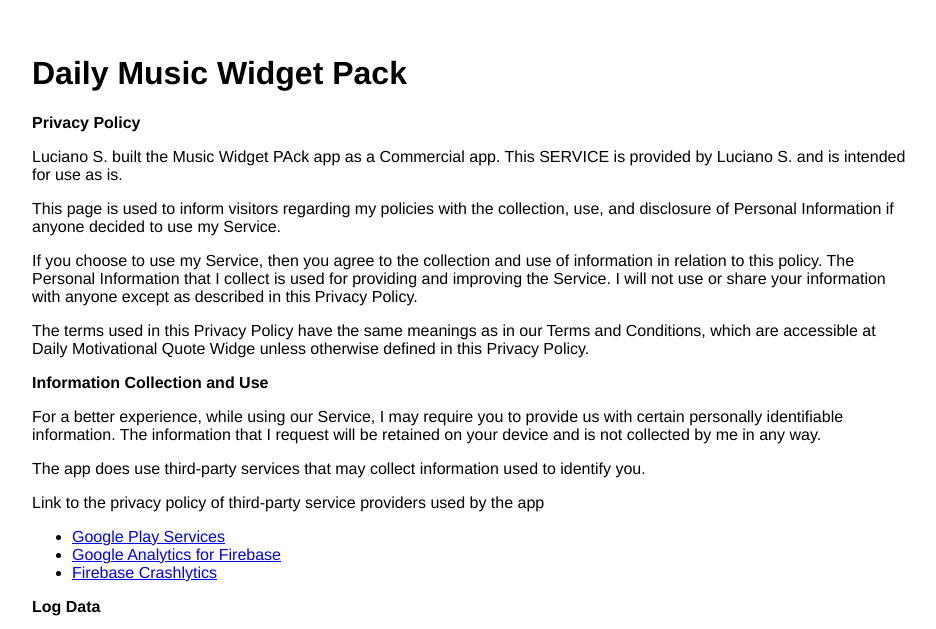
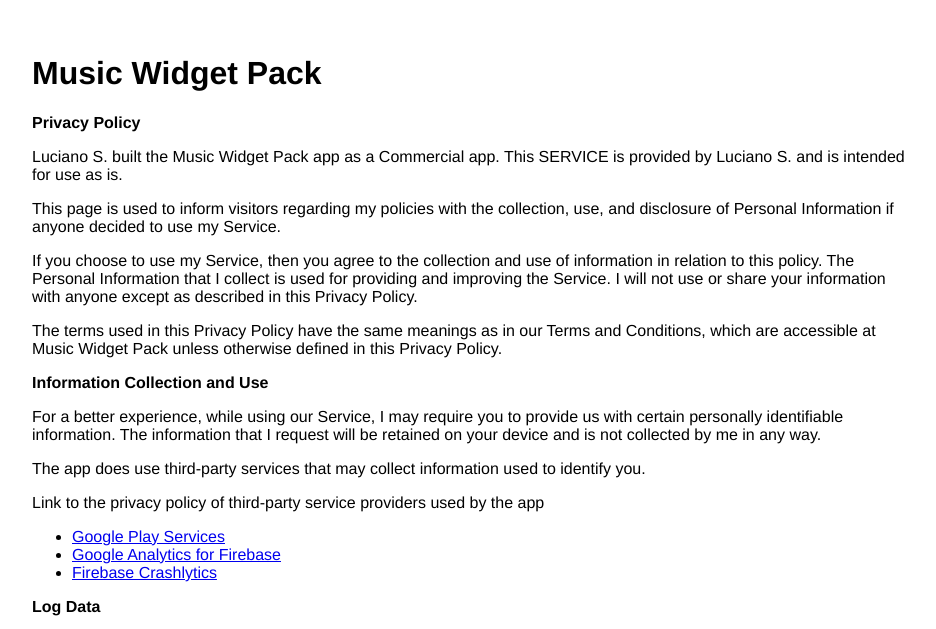
Before and after one commit to lst-developer/privace-policy-music-widget-pack, a plain HTML site: page index.html in a window 1280 px wide. Shown: the part 166-795 px from the top of the page, without its empty margins (168-1104 px from the left). Drawn offline with Linux system fonts and the light colour scheme.

Commit message:
Update index.html

```diff
--- a/index.html
+++ b/index.html
@@ -7,9 +7,9 @@
       <style> body { font-family: 'Helvetica Neue', Helvetica, Arial, sans-serif; padding:12em; } </style>
     </head>
     <body >
-     <h1>Daily Music Widget Pack</h1>
+     <h1>Music Widget Pack</h1>
     <strong>Privacy Policy</strong> <p>
-                  Luciano S. built the Music Widget PAck app as
+                  Luciano S. built the Music Widget Pack app as
                   a Commercial app. This SERVICE is provided by
                   Luciano S.  and is intended for use as
                   is.
@@ -26,7 +26,7 @@
                 </p> <p>
                   The terms used in this Privacy Policy have the same meanings
                   as in our Terms and Conditions, which are accessible at
-                  Daily Motivational Quote Widge unless otherwise defined in this Privacy Policy.
+                  Music Widget Pack unless otherwise defined in this Privacy Policy.
                 </p> <p><strong>Information Collection and Use</strong></p> <p>
                   For a better experience, while using our Service, I
                   may require you to provide us with certain personally
```
